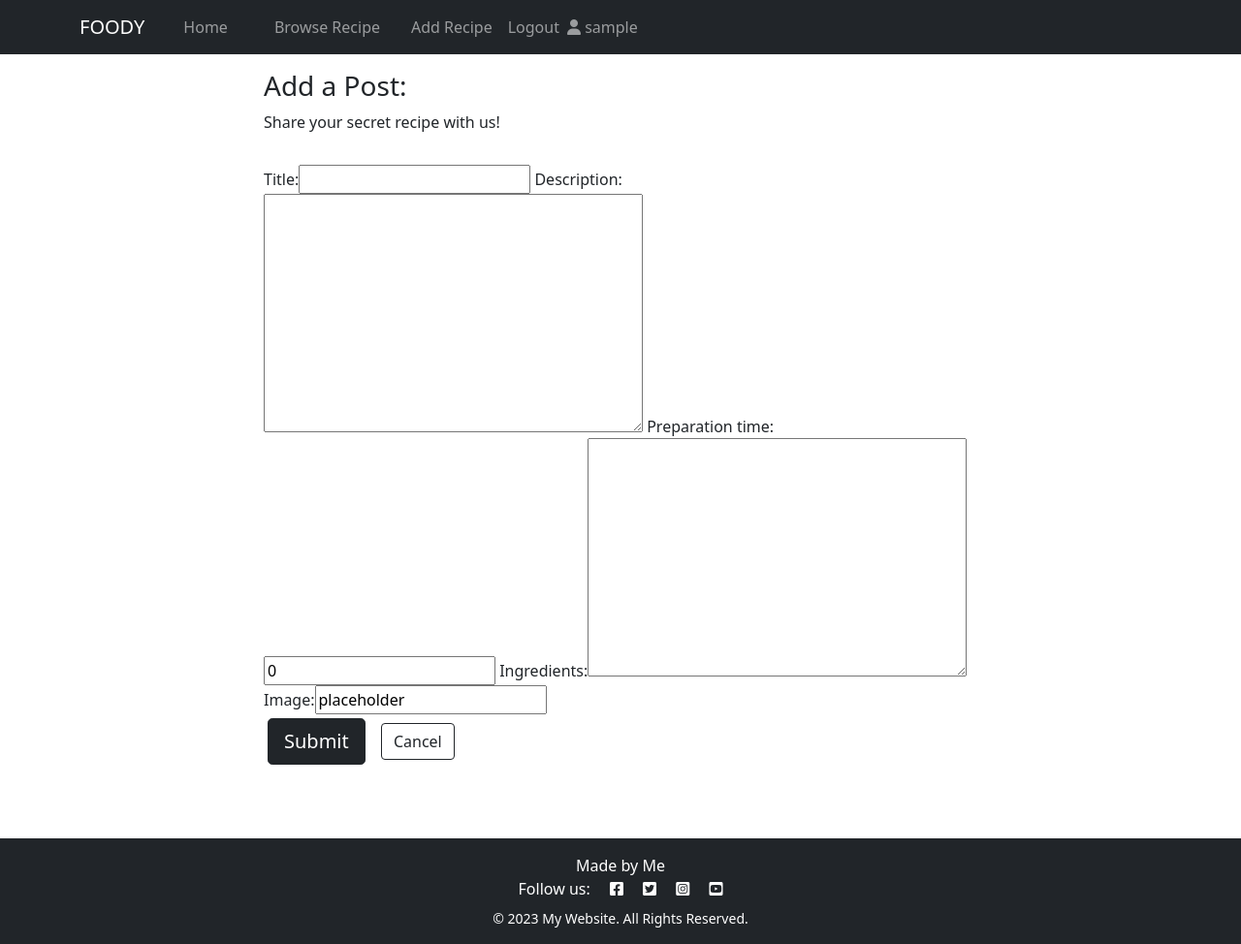
After one commit to Vaidots/project-4, a Django app: page /add_recipe/ in a window 1280 px wide. The commit adds this page. Shown: the whole page at 97% size. Run offline with Django 3.2, Linux system fonts and the light colour scheme; the visitor is signed in with stand-in values (Sample User, id 1); some libraries are stand-ins or nearby versions.

Commit message:
Add add post class,template,url, update links and urlpaterns

```diff
--- a/blog/forms.py
+++ b/blog/forms.py
@@ -1,4 +1,4 @@
-from .models import Comment
+from .models import Comment, Post
 from django import forms
 
 
@@ -6,3 +6,25 @@ class CommentForm(forms.ModelForm):
     class Meta:
         model = Comment
         fields = ('body',)
+
+    def __init__(self, *args, **kwargs):
+        """add placeholder text to comment section"""
+        super(CommentForm, self).__init__(*args, **kwargs)
+        self.fields['body'].label = ''
+        self.fields['body'].widget.attrs['placeholder'] = 'Add comment...'
+
+
+class RecipeForm(forms.ModelForm):
+    """
+    Form for posts
+    """
+    class Meta:
+        """Form fields"""
+        model = Post
+        fields = [
+            'title',
+            'description',
+            'preparation_time',
+            'ingredients',
+            'featured_image',
+        ]
--- a/blog/models.py
+++ b/blog/models.py
@@ -24,6 +24,10 @@ class Post(models.Model):
     class Meta:
         ordering = ["-created_on"]
 
+    def get_absolute_url(self):
+
+        return reverse('recipe_detail', kwargs={'slug': self.slug})
+
     def __str__(self):
         return self.title
 
--- a/blog/urls.py
+++ b/blog/urls.py
@@ -4,11 +4,8 @@ from django.urls import path
 
 urlpatterns = [
     path('', views.RecipeList.as_view(), name='home'),
+    path('add_recipe/', views.PostAdd.as_view(), name='add_recipe'),
     path('<slug:slug>/', views.RecipeDetail.as_view(), name='post_detail'),
     path('like/<slug:slug>/', views.PostLike.as_view(), name='post_like'),
+
 ]
-
-handler404 = 'blog.views.handler404'
-handler500 = 'blog.views.handler500'
-handler403 = 'blog.views.handler403'
-handler405 = 'blog.views.handler405'
--- a/blog/views.py
+++ b/blog/views.py
@@ -1,8 +1,10 @@
 from django.shortcuts import render, get_object_or_404, reverse
 from django.views import generic, View
 from django.http import HttpResponseRedirect
+from django.contrib.auth.mixins import LoginRequiredMixin
+from django.contrib.messages.views import SuccessMessageMixin
 from .models import Post
-from .forms import CommentForm
+from .forms import CommentForm, RecipeForm
 
 
 class RecipeList(generic.ListView):
@@ -76,6 +78,21 @@ class PostLike(View):
         return HttpResponseRedirect(reverse('post_detail', args=[slug]))
 
 
+class PostAdd(LoginRequiredMixin, SuccessMessageMixin, generic.CreateView):
+    """
+    only loged in users can add a post
+    """
+    model = Post
+    template_name = 'add_recipe.html'
+    form_class = RecipeForm
+    success_message = 'Recipe succesfully Added'
+
+    def form_valid(self, form):
+        """User who is signed in is set as the author of the posted recipe"""
+        form.instance.author = self.request.user
+        return super().form_valid(form)
+
+
 def handler404(request, exception):
     """
     Custom 404 page
--- a/foody/settings.py
+++ b/foody/settings.py
@@ -28,7 +28,7 @@ TEMPLATES_DIR = os.path.join(BASE_DIR, 'templates')
 SECRET_KEY = os.environ.get('SECRET_KEY')
 
 # SECURITY WARNING: don't run with debug turned on in production!
-DEBUG = False
+DEBUG = True
 
 ALLOWED_HOSTS = ['https://foody-blog.herokuapp.com/', 'localhost']
 
--- /dev/null
+++ b/templates/add_recipe.html
@@ -0,0 +1,25 @@
+{% extends "base.html" %}
+
+{% block content %}
+<div class="container">
+    <div class="row">
+        <div class="col-md-8 mt-3 offset-md-2">
+            <h3>Add a Post:</h3>
+            <p>Share your secret recipe with us!</p>
+        </div>
+    </div>
+    <div class="row">
+        <div class="col-md-8 mt-3 offset-md-2">
+            <form method="post" class="add-recipe mb-5" enctype="multipart/form-data">
+                {% csrf_token %}
+                {{ form }}
+                <br>
+                <button type="submit" class="btn btn-signup btn-dark btn-lg m-1">Submit</button>
+                <a class="btn btn btn-outline-dark m-2" href="{%  url 'home' %}">Cancel</a>
+
+            </form>
+        </div>
+    </div>
+    <br>
+</div>
+{% endblock %}
--- a/templates/base.html
+++ b/templates/base.html
@@ -23,26 +23,26 @@
 
     <title>Foody</title>
 </head>
-<body>
+<body class="d-flex flex-column min-vh-100">
 
      <!-- Navigation-->
      <nav class="navbar navbar-expand-sm bg-dark navbar-dark ">
       <div class="container">
-        <a class="navbar-brand" href="#"> FOODY</a>
+        <a class="navbar-brand" href="{% url 'home' %}"> FOODY</a>
         <button class="navbar-toggler" type="button" data-bs-toggle="collapse" data-bs-target="#collapsibleNavbar">
           <span class="navbar-toggler-icon"></span>
         </button>
         <div class="collapse navbar-collapse" id="navbarText">
             <ul class="navbar-nav">
               <li class="nav-item">
-                <a class="nav-link nav-item mx-3" href="#">Home</a>
+                <a class="nav-link nav-item mx-3" href="{% url 'home' %}">Home</a>
               </li>
               <li class="nav-item nav-item mx-3">
                 <a class="nav-link" href="#">Browse Recipe</a>
               </li>
               {% if user.is_authenticated %}
               <li class="nav-item">
-                <a class="nav-link" href="#">Add Recipe</a>
+                <a class="nav-link" href="{% url 'add_recipe' %}">Add Recipe</a>
               </li>
                 <li class="nav-item">
                     <a class="nav-link" href="{% url 'account_logout' %}">Logout</a>
@@ -71,7 +71,7 @@
       {% endblock content %}
   </main>
 
-  <footer class="footer mt-auto bg-dark py-3 fixed-bottom">
+  <footer class="footer mt-auto bg-dark py-3 ">
     <p class="m-0 text-center text-white">Made by Me</p>
     <p class="m-0 text-center text-white">Follow us:
         <a href="#" class="text-white"><i class="fab fa-facebook-square ms-3"></i></a>
```
